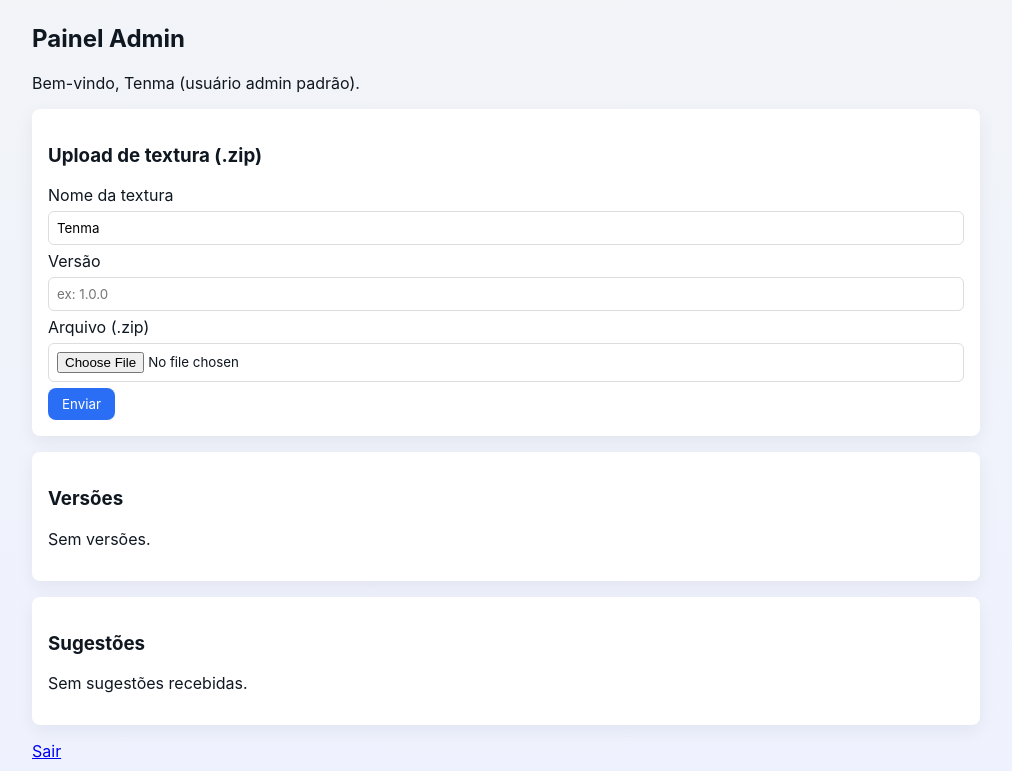
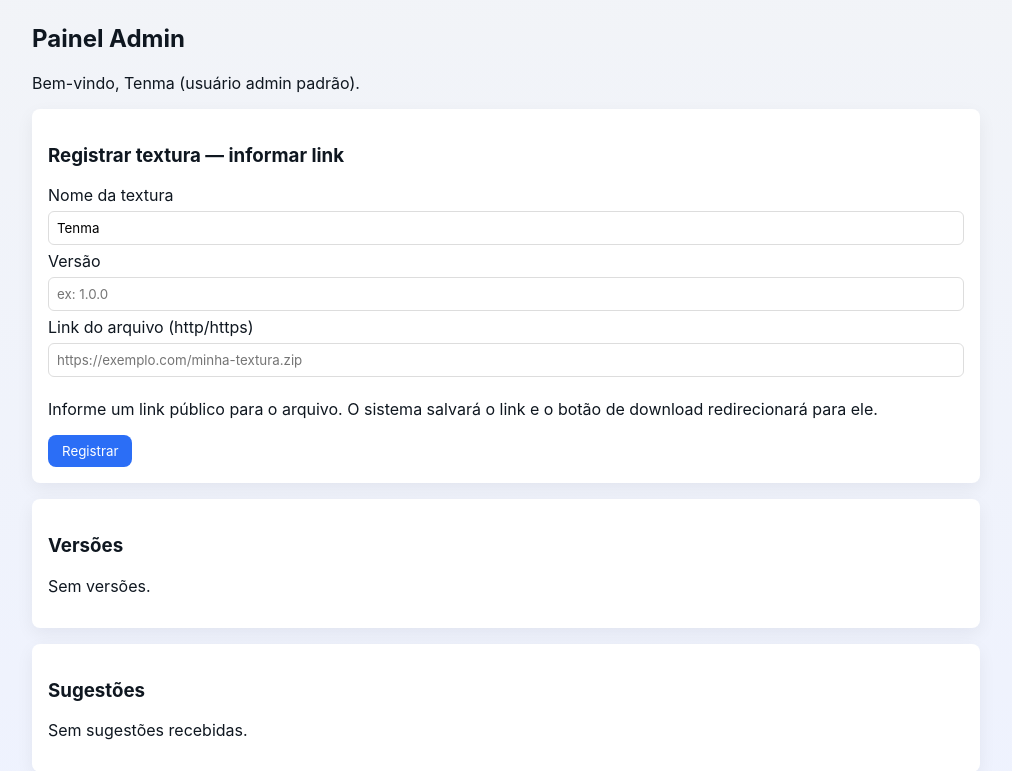
Before and after one commit to DeyvisonGamer/Texturas-sites, a Flask app: page /admin in a window 1280 px wide. Shown: the part 93-864 px from the top of the page, without its empty margins (134-1146 px from the left). Run offline with Flask 3, Linux system fonts and the light colour scheme; the visitor is signed in with stand-in values (Sample User, id 1).

Commit message:
Admin: accept only URL links for textures; update admin template

```diff
--- a/templates/admin_dashboard.html
+++ b/templates/admin_dashboard.html
@@ -2,16 +2,21 @@
 {% block content %}
   <h2>Painel Admin</h2>
   <p>Bem-vindo, Tenma (usuário admin padrão).</p>
+
   <section class="card">
-    <h3>Upload de textura (.zip)</h3>
-    <form method="post" action="/admin/upload" enctype="multipart/form-data" class="form">
+    <h3>Registrar textura — informar link</h3>
+    <form method="post" action="/admin/upload" class="form">
       <label>Nome da textura</label>
       <input name="texture_name" value="Tenma">
       <label>Versão</label>
       <input name="version" placeholder="ex: 1.0.0">
-      <label>Arquivo (.zip)</label>
-      <input type="file" name="file" accept=".zip" required>
-      <button class="btn" type="submit">Enviar</button>
+
+      <label>Link do arquivo (http/https)</label>
+      <input name="file_url" placeholder="https://exemplo.com/minha-textura.zip" required>
+
+      <p class="muted">Informe um link público para o arquivo. O sistema salvará o link e o botão de download redirecionará para ele.</p>
+
+      <button class="btn" type="submit">Registrar</button>
     </form>
   </section>
 
@@ -20,7 +25,14 @@
     {% if versions %}
       <ul>
         {% for v in versions %}
-          <li>{{ v.name }} — {{ v.version or 'sem versão' }} — {{ v.uploaded_at }} — <a href="/download">download</a></li>
+          <li>
+            {{ v.name }} — {{ v.version or 'sem versão' }} — {{ v.uploaded_at }} —
+            {% if v.url %}
+              <a href="{{ v.url }}" target="_blank" rel="noopener">download (link)</a>
+            {% else %}
+              <span>download (local) — compatibilidade</span>
+            {% endif %}
+          </li>
         {% endfor %}
       </ul>
     {% else %}
```
